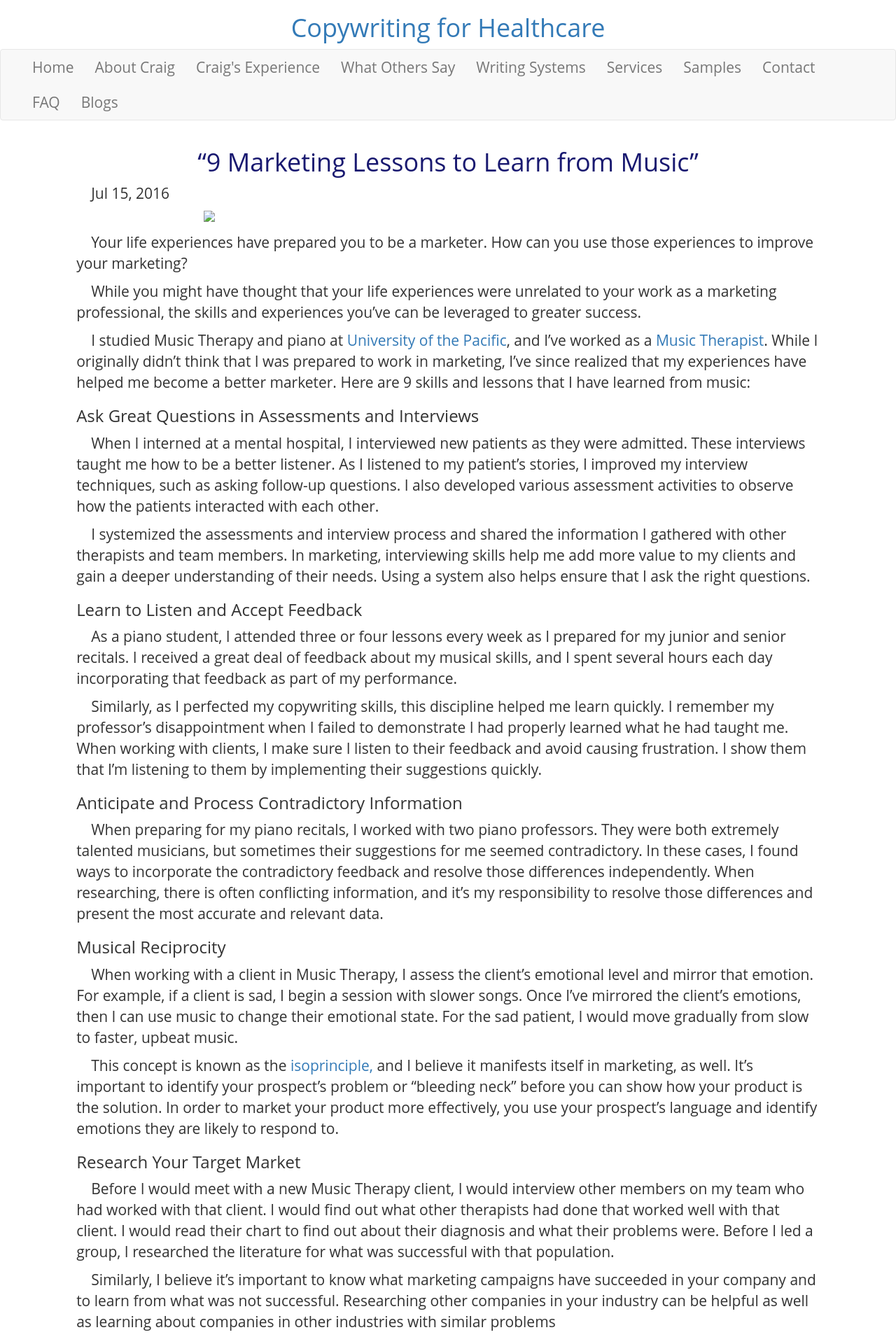
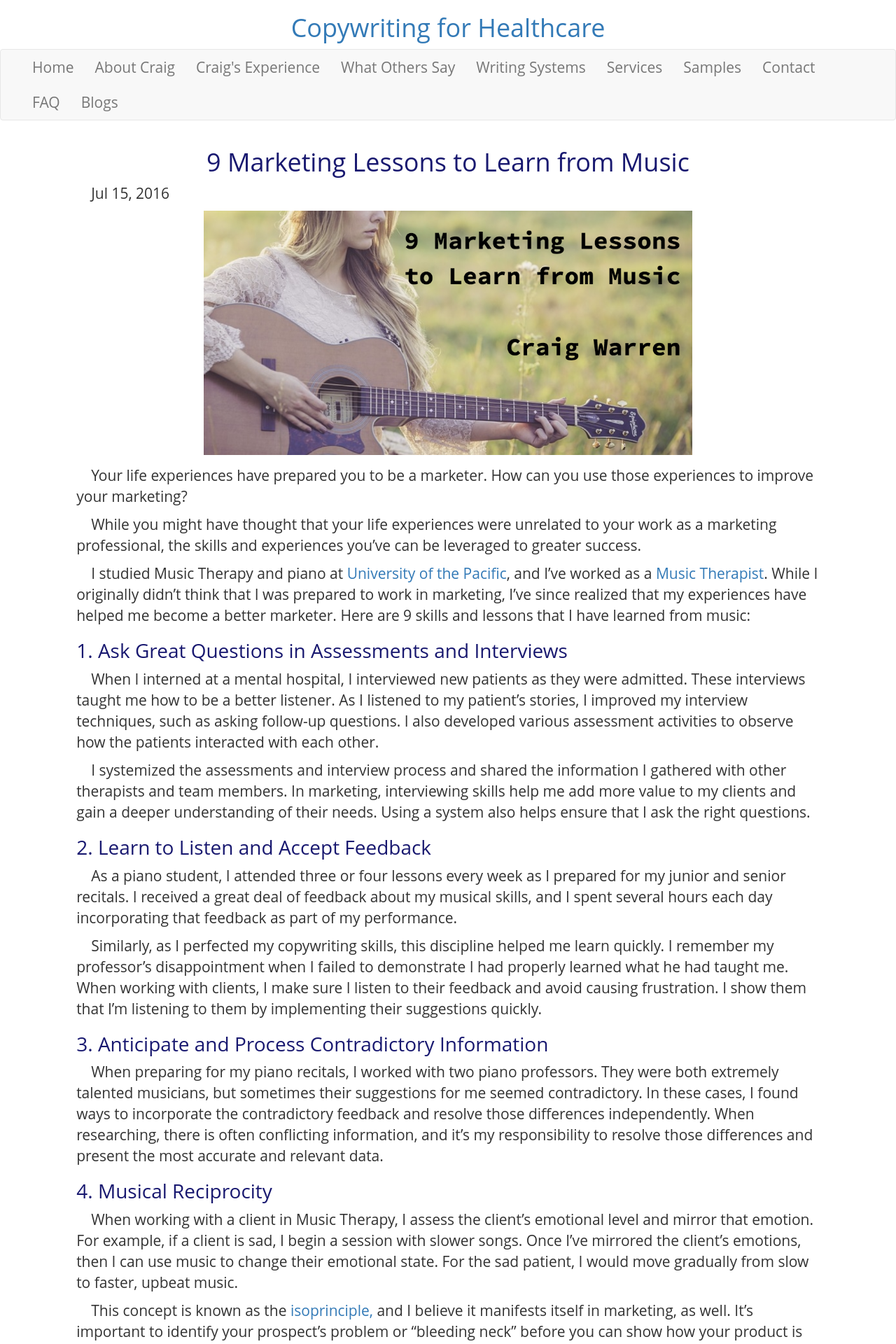
Before and after one commit to DeannaWarren/jubilant-fortnight, a Jekyll site: the page built from _posts/2016-07-15-9-marketing-lessons-to-learn-from-music.md, in a window 1280 px wide. Shown: the top 1920 px of the page at 70% size. Built offline with Jekyll 4.4.1, drawn with Linux system fonts in a browser that asks for light colours; a script that is not in the unit is left out; some of the changed text lies outside the part shown.

Commit message:
Add 7-15-16 blog post

```diff
--- a/_posts/2016-07-15-9-marketing-lessons-to-learn-from-music.md
+++ b/_posts/2016-07-15-9-marketing-lessons-to-learn-from-music.md
@@ -1,6 +1,6 @@
 ---
 layout: post
-title: “9 Marketing Lessons to Learn from Music”
+title: "9 Marketing Lessons to Learn from Music"
 date:   2016-07-15
 categories: blogs
 image: "/img/2016-07-15-9-marketing-lessons-to-learn-from-music.png"
@@ -13,53 +13,53 @@ While you might have thought that your life experiences were unrelated to your w
 
 I studied Music Therapy and piano at [University of the Pacific](http://www.pacific.edu/Academics/Schools-and-Colleges/Conservatory-of-Music.html), and I’ve worked as a [Music Therapist](http://www.musictherapy.org/about/musictherapy/). While I originally didn't think that I was prepared to work in marketing, I've since realized that my experiences have helped me become a better marketer. Here are 9 skills and lessons that I have learned from music:
 
-### Ask Great Questions in Assessments and Interviews
+### 1. Ask Great Questions in Assessments and Interviews
 
 When I interned at a mental hospital, I interviewed new patients as they were admitted. These interviews taught me how to be a better listener. As I listened to my patient's stories, I improved my interview techniques, such as asking follow-up questions. I also developed various assessment activities to observe how the patients interacted with each other.
 
 I systemized the assessments and interview process and shared the information I gathered with other therapists and team members. In marketing, interviewing skills help me add more value to my clients and gain a deeper understanding of their needs. Using a system also helps ensure that I ask the right questions.
 
-### Learn to Listen and Accept Feedback
+### 2. Learn to Listen and Accept Feedback
 
 As a piano student, I attended three or four lessons every week as I prepared for my junior and senior recitals. I received a great deal of feedback about my musical skills, and I spent several hours each day incorporating that feedback as part of my performance.
 
 Similarly, as I perfected my copywriting skills, this discipline helped me learn quickly. I remember my professor's disappointment when I failed to demonstrate I had properly learned what he had taught me. When working with clients, I make sure I listen to their feedback and avoid causing frustration. I show them that I'm listening to them by implementing their suggestions quickly.
 
-### Anticipate and Process Contradictory Information
+### 3. Anticipate and Process Contradictory Information
 
 When preparing for my piano recitals, I worked with two piano professors. They were both extremely talented musicians, but sometimes their suggestions for me seemed contradictory. In these cases, I found ways to incorporate the contradictory feedback and resolve those differences independently. When researching, there is often conflicting information, and it's my responsibility to resolve those differences and present the most accurate and relevant data.
 
-### Musical Reciprocity
+### 4. Musical Reciprocity
 
 When working with a client in Music Therapy, I assess the client's emotional level and mirror that emotion. For example, if a client is sad, I begin a session with slower songs. Once I've mirrored the client's emotions, then I can use music to change their emotional state. For the sad patient, I would move gradually from slow to faster, upbeat music.
 
 This concept is known as the [isoprinciple,](http://jontewilson.tripod.com/theory.html) and I believe it manifests itself in marketing, as well. It's important to identify your prospect's problem or "bleeding neck" before you can show how your product is the solution. In order to market your product more effectively, you use your prospect's language and identify emotions they are likely to respond to.
 
-### Research Your Target Market
+### 5. Research Your Target Market
 
 Before I would meet with a new Music Therapy client, I would interview other members on my team who had worked with that client. I would find out what other therapists had done that worked well with that client. I would read their chart to find out about their diagnosis and what their problems were. Before I led a group, I researched the literature for what was successful with that population.
 
 Similarly, I believe it's important to know what marketing campaigns have succeeded in your company and to learn from what was not successful. Researching other companies in your industry can be helpful as well as learning about companies in other industries with similar problems
 
-### Test and Evaluate Your Marketing
+### 6. Test and Evaluate Your Marketing
 
 Just because I STRONGLY believe in research does not mean you should be afraid of experimentation. No matter how well you know your industry and your clients, at some point you will be faced with a new challenge that no one else has encountered before. In one of my music groups, I had a very talented musician who had difficulty counting rests (silent intervals) in the music. I solved this solution by teaching him to drum in the air during the rests.
 
 In some situations, you have to make educated guesses about what will succeed in your market and then evaluate progress, improve and revise your marketing.
 
-### Prove Amazing Value Beyond Your Core Service
+### 7. Prove Amazing Value Beyond Your Core Service
 
 When I gave a piano performance, the audience attended because they assumed that I already knew how to play piano. What they came to hear was my individual interpretation of the timeless classics like Bach or Beethoven. Similarly, when I worked at the mental hospital, my supervisors assumed that I was a competent musician and therapist, and that with training I would be ready to lead groups and conduct assessments.
 
 When you sell your product to a client, the client assumes that your service offers what you say it offers. For example, when you go to dinner at a fancy restaurant, you're paying for the gourmet meal. You also receive great service and therefore have a delightful experience. In order to provide excellent experiences for our customers, we have to understand our client's expectations and overcome their skepticism.
 
-### Know Your Value and Be Ready to Prove It
+### 8. Know Your Value and Be Ready to Prove It
 
 When I worked in an assisted living facility, many staff initially didn't appreciate the value of the music groups I led. I explained to them how my work would help their patients, but they didn't always understand. After leading groups for several months, the staff started voluntarily helping me set up, pass out instruments, and encourage patients to attend the groups. They did so because they witnessed the value the patients gained.
 
 To reach the point where customers buy into your product, you have to believe in the effectiveness of your marketing and give it time to produce results.
 
-### Practice Like You're Performing, Perform Like It's Practice
+### 9. Practice Like You're Performing, Perform Like It's Practice
 
 When I'm practicing for a performance, I'll record myself and pretend I'm playing for an audience. When I'm performing for an audience, I'm so engrossed in the music I forget the audience exists. When you're producing marketing materials, view them as if you are your prospect. Imagine what their reaction will be. When you're producing content, ask yourself: If I were the buyer, why would I want to read this? Be aware that your marketing message and materials will need to change periodically, as well.
 
--- a/main.css
+++ b/main.css
@@ -32,6 +32,11 @@ h1 {
 h2 {
   color: midnightblue;
 }
+h3 {
+  color: midnightblue;
+  font-weight: heavy;
+  font-size: 2em;
+}
 
 main p {
   font-size: 1.5em;
```
Also changed, not shown: img/2016-07-15-9-marketing-lessons-to-learn-from-music.png (added).
